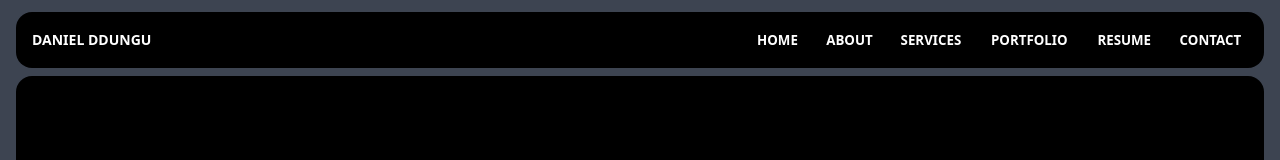
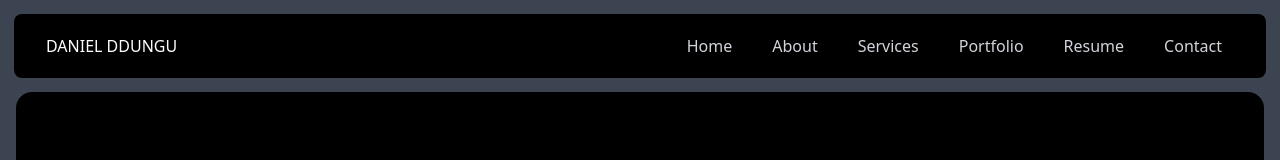
Before and after one commit to DanielDdungu/danielddungu2, a React (Create React App) app: page / in a window 1280 px wide. Shown: the top 160 px of the page. Built offline with nearby package versions, Linux system fonts and the light colour scheme.

Commit message:
Updated the Navigation bar

```diff
--- a/src/App.js
+++ b/src/App.js
@@ -1,4 +1,4 @@
-import Navbar from "./components/layout/Navbar";
+import Nav2 from "./components/layout/Nav2";
 import Footer from "./components/layout/Footer";
 import Home from "./pages/Home";
 import About from "./pages/About";
@@ -26,7 +26,7 @@
                         />
                         <meta name="theme-color" content="#000000" />
                     </Helmet>
-                    <Navbar />
+                    <Nav2 />
 
                     <main className="conatiner  px-4 flex-grow">
                         <Routes>
--- /dev/null
+++ b/src/components/layout/Nav2.jsx
@@ -0,0 +1,130 @@
+import React, { useState } from "react";
+import { Link } from "react-router-dom";
+
+const Navbar = () => {
+  const [isOpen, setIsOpen] = useState(false);
+
+  const toggleNavbar = () => {
+    setIsOpen(!isOpen);
+  };
+
+  const closeNavbar = () => {
+    setIsOpen(false);
+  };
+
+  return (
+    <nav className="bg-black my-3.5 mx-3.5 rounded-lg ">
+      <div className="max-w-7xl mx-auto px-4 sm:px-6 lg:px-8">
+        <div className="flex items-center justify-between h-16">
+          <div className="flex items-center">
+            <Link to="/" className="text-white">
+                DANIEL DDUNGU
+            </Link>
+          </div>
+          <div className="hidden md:block">
+            <div className="ml-10 flex items-baseline space-x-4">
+              <Link
+                to="/"
+                className="text-gray-300 hover:text-white px-3 py-2"
+                onClick={closeNavbar}
+              >
+                Home
+              </Link>
+              <Link
+                to="/about"
+                className="text-gray-300 hover:text-white px-3 py-2"
+                onClick={closeNavbar}
+              >
+                About
+              </Link>
+              <Link
+                to="/services"
+                className="text-gray-300 hover:text-white px-3 py-2"
+                onClick={closeNavbar}
+              >
+                Services
+              </Link>
+              <Link
+                to="/portfolio"
+                className="text-gray-300 hover:text-white px-3 py-2"
+                onClick={closeNavbar}
+              >
+                Portfolio
+              </Link>
+              <Link
+                to="/resume"
+                className="text-gray-300 hover:text-white px-3 py-2"
+                onClick={closeNavbar}
+              >
+                Resume
+              </Link>
+              <Link
+                to="/contact"
+                className="text-gray-300 hover:text-white px-3 py-2"
+                onClick={closeNavbar}
+              >
+                Contact
+              </Link>
+            </div>
+          </div>
+          <div className="-mr-2 flex md:hidden">
+            <button
+              onClick={toggleNavbar}
+              type="button"
+              className="inline-flex items-center justify-center p-2 rounded-md text-gray-400 hover:text-white hover:bg-gray-800 focus:outline-none focus:bg-gray-800 focus:text-white"
+              aria-controls="mobile-menu"
+              aria-expanded="false"
+            >
+              <span className="sr-only">Open main menu</span>
+              <svg
+                className={`h-6 w-6 ${isOpen ? "hidden" : "block"}`}
+                xmlns="http://www.w3.org/2000/svg"
+                fill="none"
+                viewBox="0 0 24 24"
+                stroke="currentColor"
+                aria-hidden="true"
+              >
+                <path strokeLinecap="round" strokeLinejoin="round" strokeWidth="2" d="M4 6h16M4 12h16M4 18h16" />
+              </svg>
+              <svg
+                className={`h-6 w-6 ${isOpen ? "block" : "hidden"}`}
+                xmlns="http://www.w3.org/2000/svg"
+                fill="none"
+                viewBox="0 0 24 24"
+                stroke="currentColor"
+                aria-hidden="true"
+              >
+                <path strokeLinecap="round" strokeLinejoin="round" strokeWidth="2" d="M6 18L18 6M6 6l12 12" />
+              </svg>
+            </button>
+          </div>
+        </div>
+      </div>
+
+      <div className={`${isOpen ? "block" : "hidden"} md:hidden`} id="mobile-menu">
+        <div className="px-2 pt-2 pb-3 space-y-1 sm:px-3">
+          <Link to="/" className="text-gray-300 hover:text-white block px-3 py-2" onClick={closeNavbar}>
+            Home
+          </Link>
+          <Link to="/about" className="text-gray-300 hover:text-white block px-3 py-2" onClick={closeNavbar}>
+            About
+          </Link>
+          <Link to="/services" className="text-gray-300 hover:text-white block px-3 py-2" onClick={closeNavbar}>
+            Services
+          </Link>
+          <Link to="/portfolio" className="text-gray-300 hover:text-white block px-3 py-2" onClick={closeNavbar}>
+            Portfolio
+          </Link>
+          <Link to="/resume" className="text-gray-300 hover:text-white block px-3 py-2" onClick={closeNavbar}>
+            Resume
+          </Link>
+          <Link to="/contact" className="text-gray-300 hover:text-white block px-3 py-2" onClick={closeNavbar}>
+            Contact
+          </Link>
+        </div>
+      </div>
+    </nav>
+  );
+};
+
+export default Navbar;
--- a/src/components/layout/Navbar.jsx
+++ /dev/null
@@ -1,122 +0,0 @@
-import { Link } from "react-router-dom";
-import PropTypes from "prop-types";
-
-import React, { useState } from "react";
-import { HiMenu, HiOutlineX } from "react-icons/hi";
-function Navbar({ title }) {
-  // REACT HOOKS
-  const [isSideMenuOpen, setisSideMenuOpen] = useState(false);
-  const showSideMenu = () => {
-    isSideMenuOpen ? setisSideMenuOpen(false) : setisSideMenuOpen(true);
-  };
-
-  return (
-    <>
-      <nav className="px-4 ">
-        <div className=" mt-3 px-2 rounded-box h-14 bg-black text-white items-center mb-2 flex flex-row justify-between">
-          <div className="brand-logo text-sm font-extrabold px-2 ">
-            <Link to="/">{title}</Link>
-          </div>
-          <div className="">
-            {/**Main List */}
-            <ul className="hidden lg:menu-list lg:flex lg:flex-row text-xs font-bold ">
-              <li className="menu-list-item ">
-                <Link to="/" className="btn btn-ghost btn-sm rounded-btn ">
-                  Home
-                </Link>
-              </li>
-              <li className="menu-list-item">
-                <Link
-                  to="/about"
-                  className="btn btn-ghost btn-sm rounded-btn active"
-                  aria-current="true"
-                >
-                  About
-                </Link>
-              </li>
-              <li className="menu-list-item">
-                <Link
-                  to="/services"
-                  className="btn btn-ghost btn-sm rounded-btn"
-                >
-                  Services
-                </Link>
-              </li>
-              <li className="menu-list-item">
-                <Link
-                  to="/portfolio"
-                  className="btn btn-ghost btn-sm rounded-btn"
-                >
-                  Portfolio
-                </Link>
-              </li>
-              <li className="menu-list-item">
-                <Link to="/resume" className="btn btn-ghost btn-sm rounded-btn">
-                  Resume
-                </Link>
-              </li>
-              <li className="menu-list-item">
-                <Link
-                  to="/contact"
-                  className="btn btn-ghost btn-sm rounded-btn"
-                >
-                  Contact
-                </Link>
-              </li>
-            </ul>
-
-            <button
-              onClick={() => {
-                showSideMenu();
-              }}
-              className=" lg:hidden menu-button btn btn-square btn-ghost"
-            >
-              {isSideMenuOpen ? (
-                <HiOutlineX className="w-10 h-10  px-2" />
-              ) : (
-                <HiMenu className="w-10 h-10  px-2" />
-              )}
-            </button>
-            {isSideMenuOpen ? SideMenu() : ""}
-          </div>
-        </div>
-      </nav>
-    </>
-  );
-}
-
-Navbar.defaultProps = {
-  title: "DANIEL DDUNGU",
-};
-
-Navbar.propTypes = {
-  title: PropTypes.string,
-};
-export default Navbar;
-
-function SideMenu() {
-  return (
-    <div className=" menu p-3 bg-neutral rounded-xl lg:hidden top-14 z-40 absolute inset-x-4 h-min ... uppercase">
-      <ul className="menu-list flex flex-col text-xs font-bold ">
-        <li className="menu-list-item ">
-          <Link to="/">Home</Link>
-        </li>
-        <li className="menu-list-item ">
-          <Link to="/about">About</Link>
-        </li>
-        <li className="menu-list-item ">
-          <Link to="/services">Services</Link>
-        </li>
-        <li className="menu-list-item ">
-          <Link to="/portfolio">Portfolio</Link>
-        </li>
-        <li className="menu-list-item ">
-          <Link to="/resume">Resume</Link>
-        </li>
-        <li className="menu-list-item ">
-          <Link to="/contact">Contact</Link>
-        </li>
-      </ul>
-    </div>
-  );
-}
```
Also changed, not shown: 1 other file (tests, documents, lock files or other folders).
